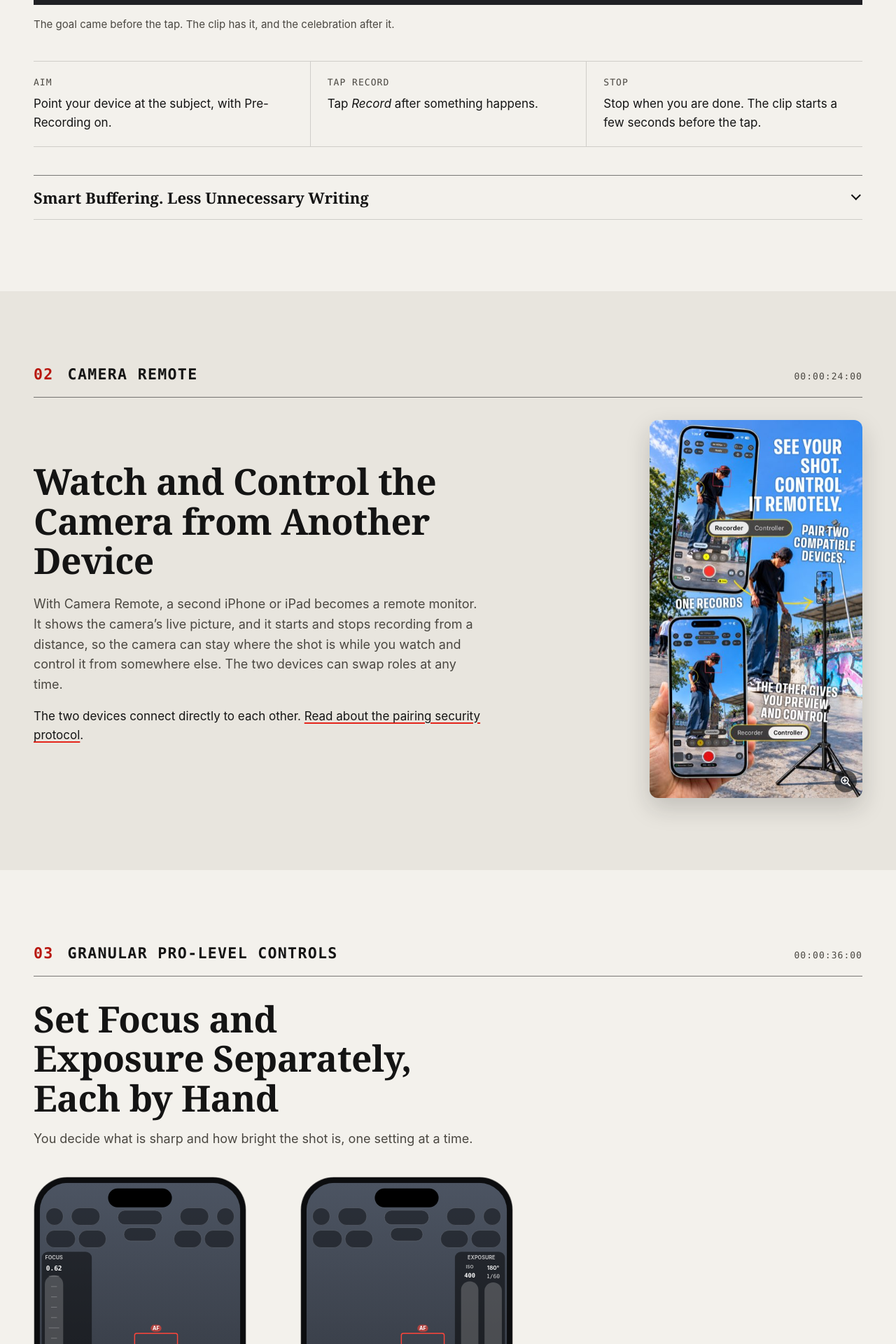
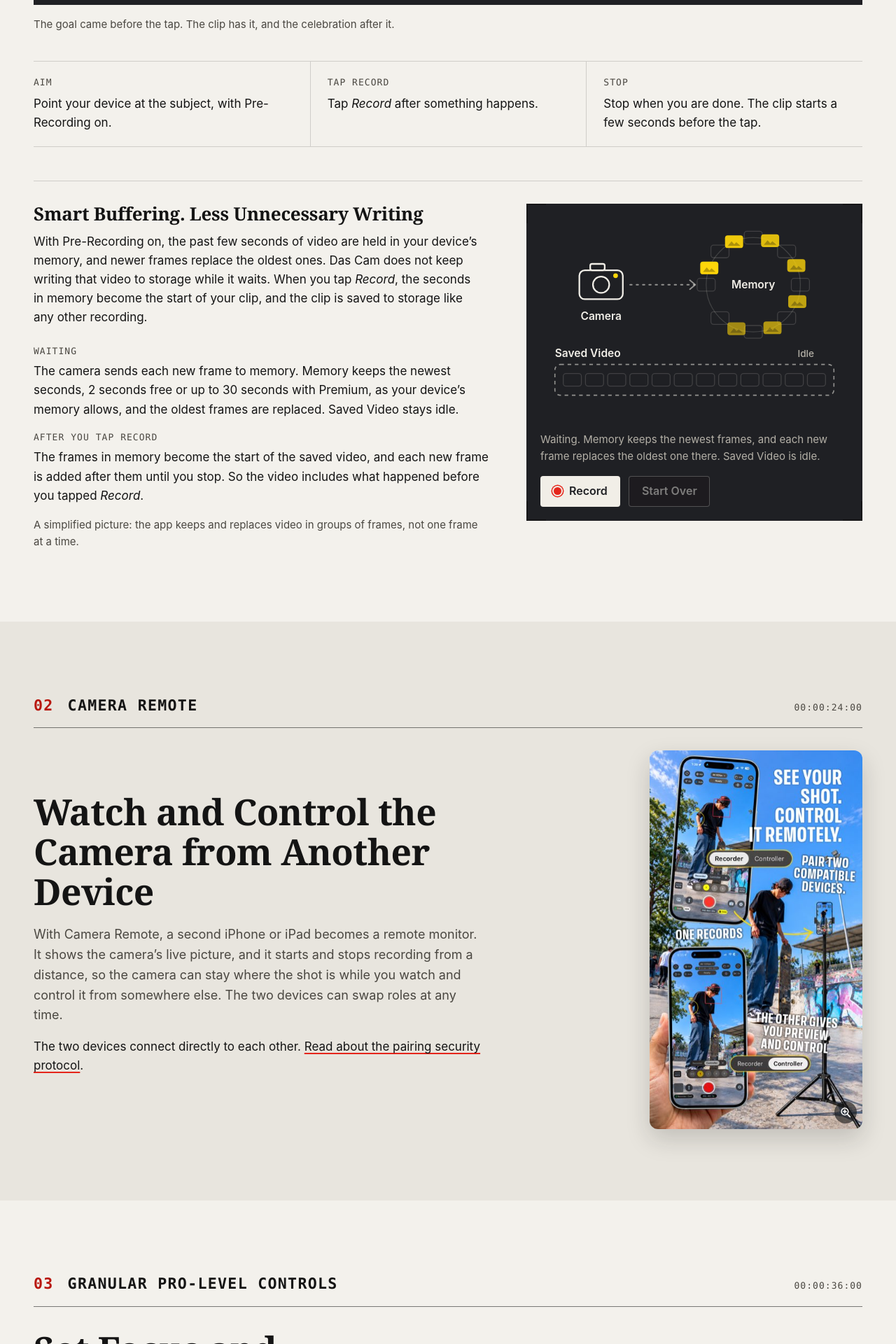
Before and after one commit to env-media/das-cam, a Jekyll site: the page index.html, which Jekyll copies as it is, in a window 1280 px wide. Shown: the part 2043-3963 px from the top of the page at 70% size. Built offline with Jekyll 4.4.1, drawn with Linux system fonts in a browser that asks for light colours.

Commit message:
WEB-RAM2: the Smart Buffering section is always shown (AJ)
- AJ: keeping it in a closed disclosure was "a disservice"; the moving picture
  should catch the eye on a page where everything else is still. The
  <details>/<summary> is now an ordinary block in the same place, after the Aim,
  Tap Record, and Stop steps: an h3 "Smart Buffering. Less Unnecessary Writing",
  then the same words, picture, two steps, and caption.
- On a wide screen the words sit beside the picture, so the block stays compact
  under the film strip; on a phone they stack in reading order.
- ram1.js loses the open/closed gate. It still animates only while on screen
  and in a visible tab (IntersectionObserver), keeps the reduced-motion still
  picture, and keeps Record and Start Over. The disclosure styles are gone.

Co-Authored-By: Claude Opus 5.5 (1M context, M4 lane, DSC M4 arbiter #74's website helper, session f1efe9fa) <noreply@anthropic.com>

```diff
--- a/assets/ram1.js
+++ b/assets/ram1.js
@@ -2,12 +2,11 @@
 // Waiting: the camera sends frames into a ring of eight places in memory; the ring turns one place per frame, so the
 // place at the entry always holds the oldest frame, which the new one replaces. Record: the frames in memory move, oldest
 // first, to the start of the saved video, and new frames follow them. It is a simplified picture (the app keeps and
-// replaces groups of frames), and it runs only while its disclosure is open and on screen. With reduced motion it is a
-// still picture of each state.
+// replaces groups of frames). It animates whenever it is on screen (WEB-RAM2: the block is always shown) and pauses off
+// screen or in a hidden tab. With reduced motion it is a still picture of each state.
 (function () {
   var root = document.querySelector(".ram");
   if (!root) return;
-  var details = root.closest("details");
   var svg = root.querySelector(".ram-svg");
   var layer = svg.querySelector(".ram-frames");
   var marks = svg.querySelector(".ram-marks");
@@ -204,16 +203,11 @@
     wake();
   }
 
-  var open = details ? details.open : true, visible = false;
+  var visible = false;
   function update() {
-    running = open && visible && !document.hidden;
+    running = visible && !document.hidden;
     if (running) wake();
   }
-  if (details) details.addEventListener("toggle", function () {
-    open = details.open;
-    if (open && state === "done" && !flying.length) begin();
-    update();
-  });
   if ("IntersectionObserver" in window) {
     new IntersectionObserver(function (entries) { visible = entries[0].isIntersecting; update(); }).observe(root);
   } else { visible = true; }
--- a/assets/site.css
+++ b/assets/site.css
@@ -644,38 +644,25 @@ html.lb-open { overflow: hidden; }
 }
 @keyframes lb-in { from { opacity: 0; } }
 
-/* WEB-RAM1: the "Smart Buffering" disclosure in the Pre-Recording section, and its memory picture (assets/ram1.js). */
-.disclosure { margin: 2.5rem 0 0; border-top: 1px solid var(--rule-strong); border-bottom: 1px solid var(--rule); }
-.disclosure summary {
-  display: flex;
-  align-items: center;
-  justify-content: space-between;
-  gap: 1rem;
-  padding: 1.1rem 0;
-  font-family: var(--serif);
-  font-size: 1.375rem;
-  font-weight: 600;
-  line-height: 1.2;
-  cursor: pointer;
-  list-style: none;
+/* WEB-RAM1 and WEB-RAM2: the "Smart Buffering" block under the Pre-Recording steps, always shown, and its memory
+   picture (assets/ram1.js). On a wide screen the words sit beside the picture. */
+.buffering { display: grid; margin: 3rem 0 0; padding-top: 2rem; border-top: 1px solid var(--rule); }
+.buffering-title { font-size: 1.625rem; }
+.buffering-text { margin: 0.75rem 0 0; max-width: 42rem; }
+@media (min-width: 60rem) {
+  .buffering {
+    grid-template-columns: minmax(0, 1fr) minmax(0, 30rem);
+    grid-template-areas: "title ram" "text ram" "steps ram" "caption ram";
+    grid-template-rows: auto auto auto 1fr;
+    column-gap: clamp(2rem, 4vw, 4rem);
+    align-items: start;
+  }
+  .buffering-title { grid-area: title; }
+  .buffering-text { grid-area: text; }
+  .buffering .ram { grid-area: ram; margin-top: 0; }
+  .buffering .ram-steps { grid-area: steps; }
+  .buffering .caption { grid-area: caption; }
 }
-.disclosure summary::-webkit-details-marker { display: none; }
-.disclosure summary::after {
-  content: "";
-  flex: none;
-  width: 0.6rem;
-  height: 0.6rem;
-  margin-right: 0.3rem;
-  border-right: 2px solid var(--ink);
-  border-bottom: 2px solid var(--ink);
-  transform: translateY(-0.2rem) rotate(45deg);
-}
-.disclosure[open] summary::after { transform: translateY(0.15rem) rotate(225deg); }
-@media (prefers-reduced-motion: no-preference) {
-  .disclosure summary::after { transition: transform 0.2s ease; }
-}
-.disclosure-body { padding: 0 0 1.75rem; }
-.disclosure-body > p:first-child { margin: 0; max-width: 42rem; }
 
 .ram { max-width: 34rem; margin: 1.5rem 0 0; padding: clamp(0.75rem, 3vw, 1.25rem); }
 .ram-svg { display: block; width: 100%; height: auto; }
--- a/index.html
+++ b/index.html
@@ -152,10 +152,9 @@
         <li><span class="label">Tap Record</span>Tap <em>Record</em> after something happens.</li>
         <li><span class="label">Stop</span>Stop when you are done. The clip starts a few seconds before the tap.</li>
       </ol>
-      <details class="disclosure" id="smart-buffering">
-        <summary>Smart Buffering. Less Unnecessary Writing</summary>
-        <div class="disclosure-body">
-          <p>With Pre-Recording on, the past few seconds of video are held in your device’s memory, and newer frames replace the oldest ones. Das Cam does not keep writing that video to storage while it waits. When you tap <em>Record</em>, the seconds in memory become the start of your clip, and the clip is saved to storage like any other recording.</p>
+      <div class="buffering" id="smart-buffering">
+        <h3 class="buffering-title">Smart Buffering. Less Unnecessary Writing</h3>
+        <p class="buffering-text">With Pre-Recording on, the past few seconds of video are held in your device’s memory, and newer frames replace the oldest ones. Das Cam does not keep writing that video to storage while it waits. When you tap <em>Record</em>, the seconds in memory become the start of your clip, and the clip is saved to storage like any other recording.</p>
         <div class="ram monitor framed" data-state="wait">
           <svg class="ram-svg" viewBox="0 0 340 226" aria-hidden="true" focusable="false">
             <g class="ram-stage">
@@ -196,7 +195,6 @@
         </ol>
         <p class="caption">A simplified picture: the app keeps and replaces video in groups of frames, not one frame at a time.</p>
       </div>
-      </details>
     </div>
   </section>
 
```
Lines whose indentation alone changed are shown as unchanged.
